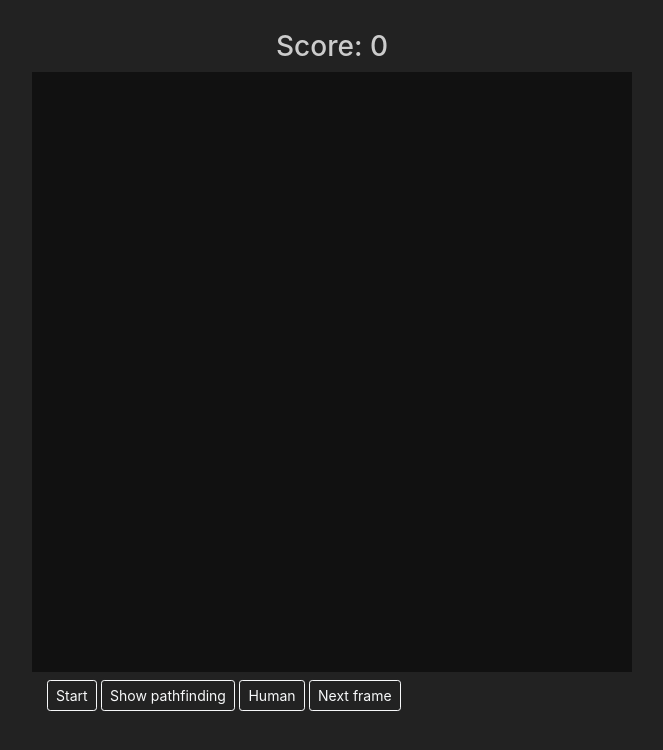
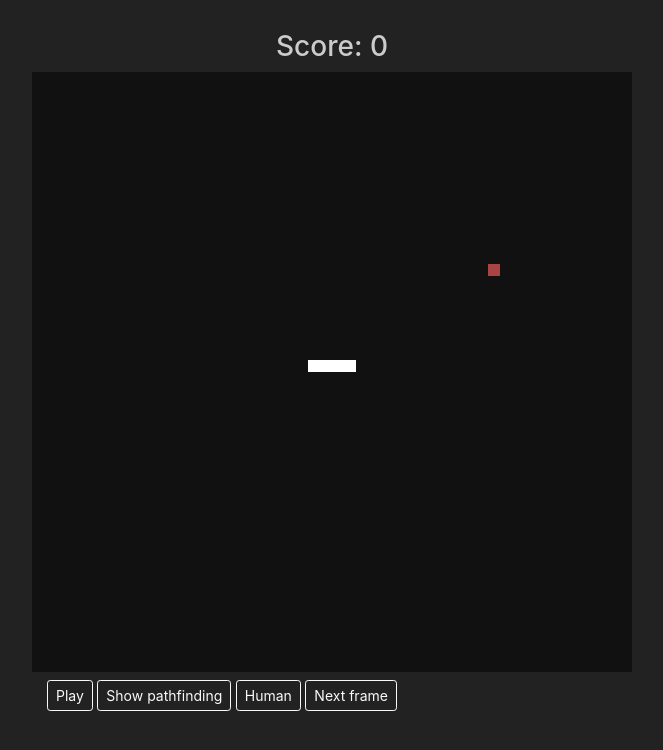
Before and after one commit to mfdorst/AI-Snake, a plain HTML site: page index.html in a window 1280 px wide. Shown: the whole page, without its empty margins (308-971 px from the left). Drawn offline with nearby package versions, Linux system fonts and the light colour scheme; files that its build step writes are made by us from their sources.

Commit message:
Fix paths

```diff
--- a/index.html
+++ b/index.html
@@ -6,7 +6,7 @@
     integrity="sha384-ggOyR0iXCbMQv3Xipma34MD+dH/1fQ784/j6cY/iJTQUOhcWr7x9JvoRxT2MZw1T"
     crossorigin="anonymous"
   />
-  <link rel="stylesheet" type="text/css" href="public/index.css" />
+  <link rel="stylesheet" type="text/css" href="index.css" />
 
   <head>
     <title>Snake Game</title>
@@ -43,5 +43,5 @@
       </div>
     </div>
   </body>
-  <script type="module" src="public/index.js"></script>
+  <script type="module" src="index.js"></script>
 </html>
```
